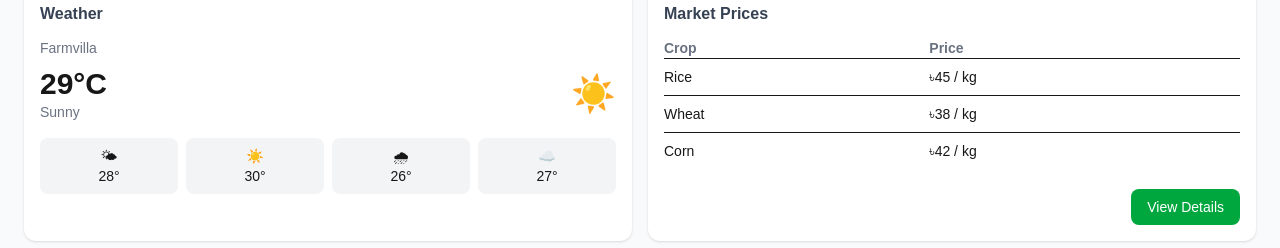
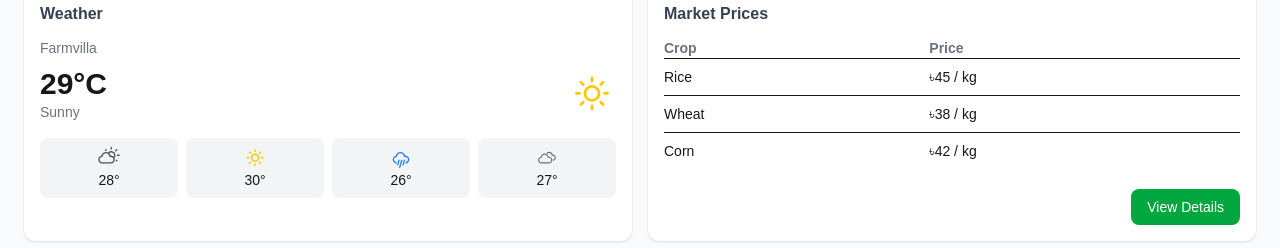
Before and after one commit to sohaibislam45/smart-agriculture-web-platform, a Next.js app: page /dashboard in a window 1280 px wide. Shown: the part 210-458 px from the top of the page. Built offline with nearby package versions, Linux system fonts and the light colour scheme.

Commit message:
[UPDATED] Visual Icons

```diff
--- a/package.json
+++ b/package.json
@@ -11,7 +11,8 @@
   "dependencies": {
     "next": "16.1.6",
     "react": "19.2.3",
-    "react-dom": "19.2.3"
+    "react-dom": "19.2.3",
+    "react-icons": "^5.5.0"
   },
   "devDependencies": {
     "@tailwindcss/postcss": "^4",
--- a/src/components/dashboard/WeatherCard.jsx
+++ b/src/components/dashboard/WeatherCard.jsx
@@ -1,6 +1,11 @@
 import React from 'react';
 import SectionCard from '../ui/SectionCard';
-
+import {
+  WiDaySunny,
+  WiDayCloudy,
+  WiRain,
+  WiCloudy,
+} from 'react-icons/wi';
 const WeatherCard = () => {
     return (
            <SectionCard title="Weather">
@@ -13,21 +18,28 @@ const WeatherCard = () => {
           <p className="text-3xl font-bold">29°C</p>
           <p className="text-sm text-gray-500">Sunny</p>
         </div>
-        <div className="text-4xl">☀️</div>
+         <WiDaySunny className="text-5xl text-yellow-400" />
       </div>
 
       <div className="grid grid-cols-4 gap-2 text-center text-sm">
-        <div className="bg-gray-100 rounded-lg p-2">
-          🌤 <br /> 28°
+        <div className="bg-gray-100 rounded-lg p-2 flex flex-col items-center">
+          <WiDayCloudy className="text-2xl text-gray-600" />
+          <span>28°</span>
         </div>
-        <div className="bg-gray-100 rounded-lg p-2">
-          ☀️ <br /> 30°
+
+        <div className="bg-gray-100 rounded-lg p-2 flex flex-col items-center">
+          <WiDaySunny className="text-2xl text-yellow-400" />
+          <span>30°</span>
         </div>
-        <div className="bg-gray-100 rounded-lg p-2">
-          🌧 <br /> 26°
+
+        <div className="bg-gray-100 rounded-lg p-2 flex flex-col items-center">
+          <WiRain className="text-2xl text-blue-500" />
+          <span>26°</span>
         </div>
-        <div className="bg-gray-100 rounded-lg p-2">
-          ☁️ <br /> 27°
+
+        <div className="bg-gray-100 rounded-lg p-2 flex flex-col items-center">
+          <WiCloudy className="text-2xl text-gray-500" />
+          <span>27°</span>
         </div>
       </div>
     </SectionCard>
```
Also changed, not shown: 1 other file (tests, documents, lock files or other folders).
